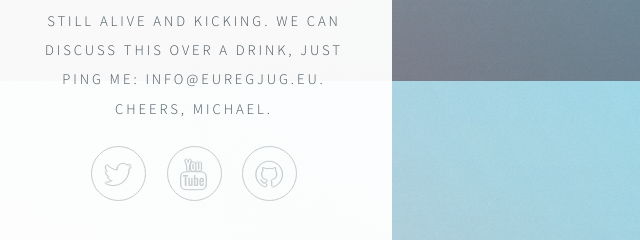
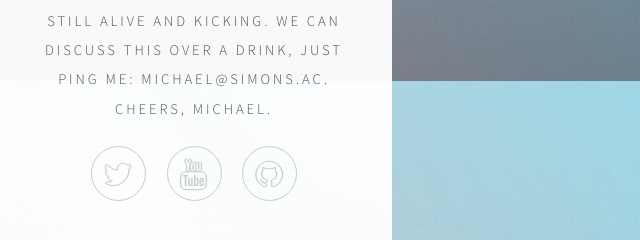
Before and after one commit to EuregJUG-Maas-Rhine/static, a plain HTML site: page index.html in a window 1280 px wide. Shown: the part 719-959 px from the top of the page, 446-1086 px from the left. Drawn offline with Linux system fonts and the light colour scheme.

Commit message:
Change e-mail adress.

```diff
--- a/index.html
+++ b/index.html
@@ -31,7 +31,7 @@
 								We will be back in late 2019 and I'll evaluate Meetup after the Summer.<br/>
 								Feel free to reach out via my personal space at <a href="http://michael-simons.eu">michael-simons.eu</a>.
 								No worries, the EuregJUG Java User Group is still alive and kicking.
-								We can discuss this over a drink, just ping me: <a href="mailto:info@euregjug.eu">info@euregjug.eu</a>.
+								We can discuss this over a drink, just ping me: <a href="mailto:michael@simons.ac">michael@simons.ac</a>.
 								Cheers, Michael.
 							</p>
 						</header>
```
